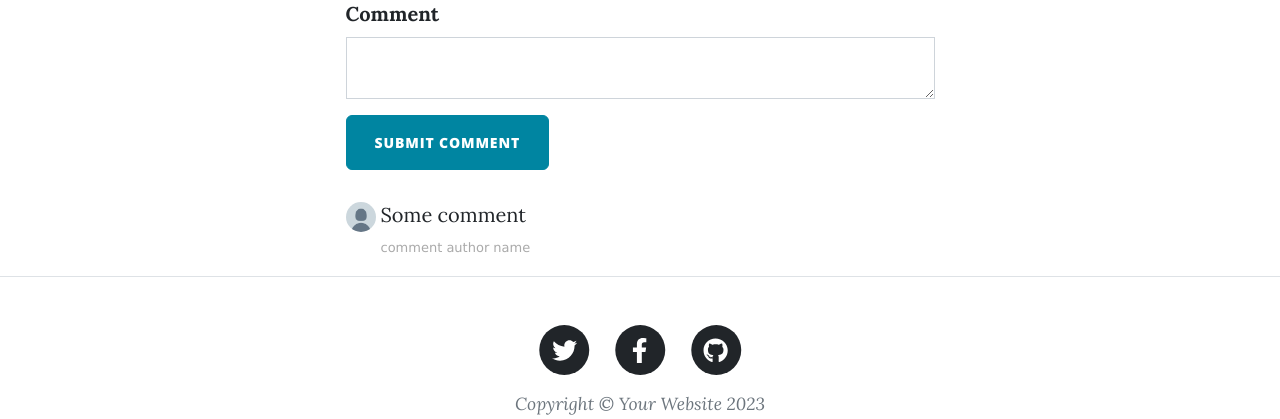
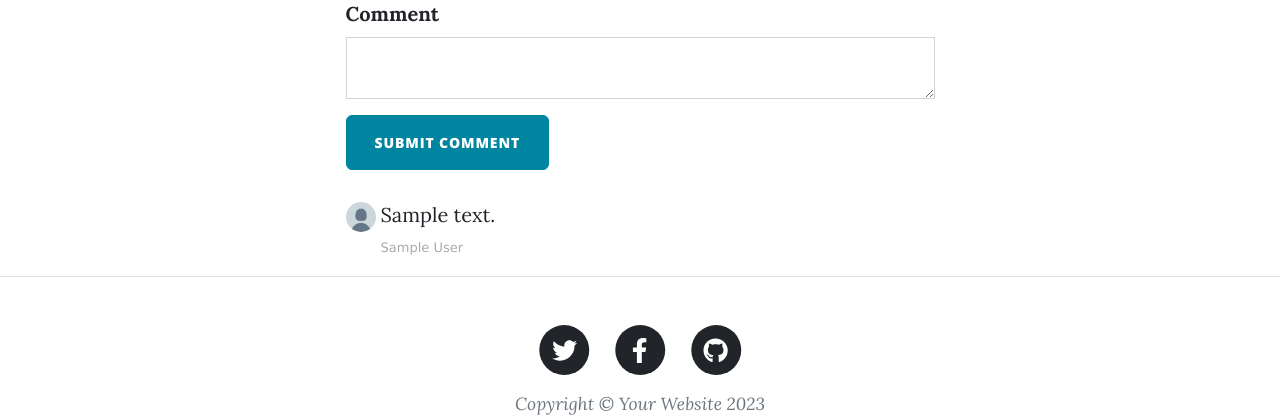
Before and after one commit to rahulmathur87/Day69BlogwithUsers, a Flask app: page /post/1 in a window 1280 px wide. Shown: the part 645-1064 px from the top of the page. Run offline with Flask 3, Linux system fonts and the light colour scheme; tables that the repository leaves empty hold one stand-in row (values such as "Sample post"); grey boxes marked "Sample" are stand-in pictures; some libraries are stand-ins or nearby versions.

Commit message:
comments working

```diff
--- a/main.py
+++ b/main.py
@@ -142,11 +142,25 @@ def get_all_posts():
 
 
 # TODO: Allow logged-in users to comment on posts
-@app.route("/post/<int:post_id>")
+@app.route("/post/<int:post_id>", methods=["GET", "POST"])
 def show_post(post_id):
+    requested_post = db.get_or_404(BlogPost, post_id)
+    comments = db.session.execute(db.select(Comment)).scalars().all()
     form = CommentForm()
-    requested_post = db.get_or_404(BlogPost, post_id)
-    return render_template("post.html", post=requested_post, current_user=current_user, form=form)
+    if form.validate_on_submit():
+        if current_user.is_authenticated:
+            new_comment = Comment(
+                text=request.form.get("comment"),
+                commenter_id=current_user.id,
+                post_id=post_id
+            )
+            db.session.add(new_comment)
+            db.session.commit()
+            return redirect(url_for('show_post', post_id=post_id))
+        else:
+            flash("Please login to comment")
+            return redirect(url_for('login'))
+    return render_template("post.html", post=requested_post, current_user=current_user, form=form, comments=comments)
 
 
 # TODO: Use a decorator so only an admin user can create a new post
--- a/templates/post.html
+++ b/templates/post.html
@@ -44,15 +44,17 @@
         <div class="comment">
           <!-- TODO: Show all the comments on a post -->
           <ul class="commentList">
+            {% for comment in comments: %}
             <li>
               <div class="commenterImage">
                 <img src="../static/assets/img/default-profile.jpg" />
               </div>
               <div class="commentText">
-                <p>Some comment</p>
-                <span class="date sub-text">comment author name</span>
+                <p>{{ comment.text|safe }}</p>
+                <span class="date sub-text">{{ comment.commenter.name }}</span>
               </div>
             </li>
+            {% endfor %}
           </ul>
         </div>
       </div>
```
